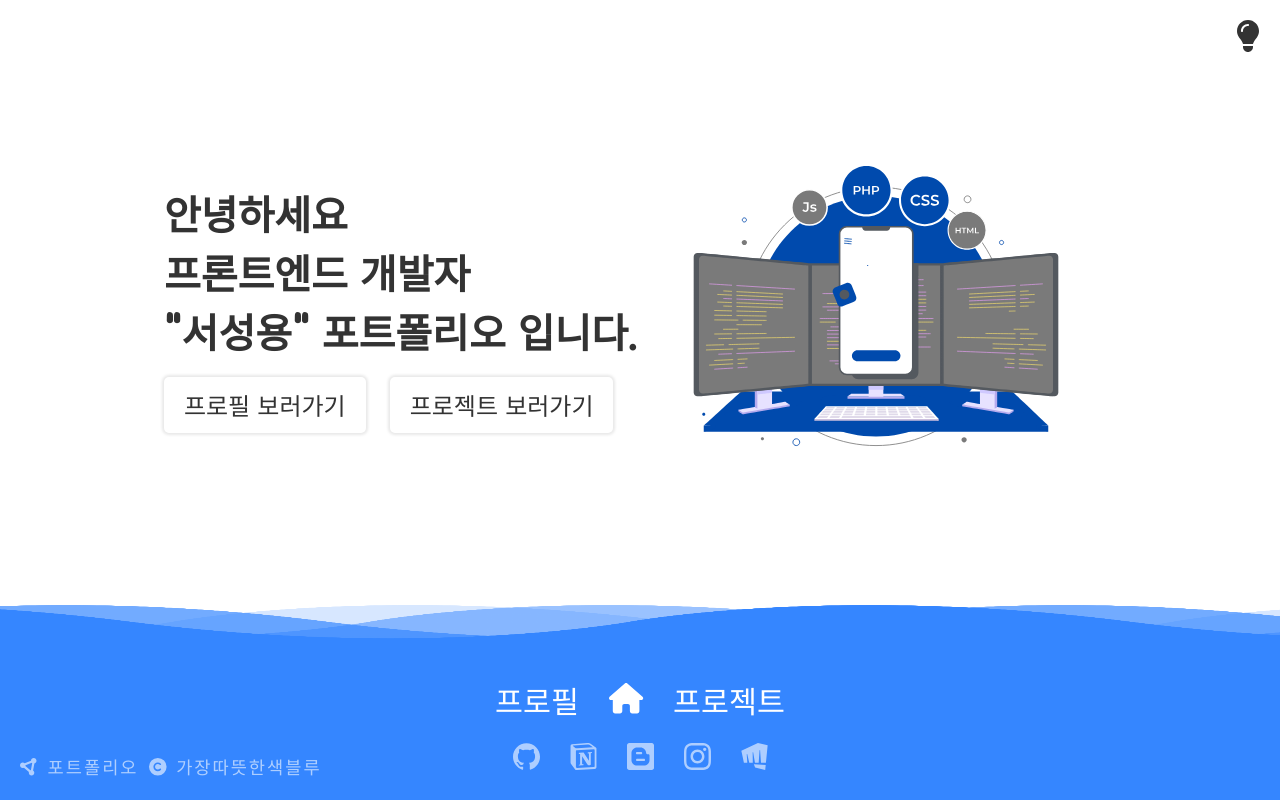
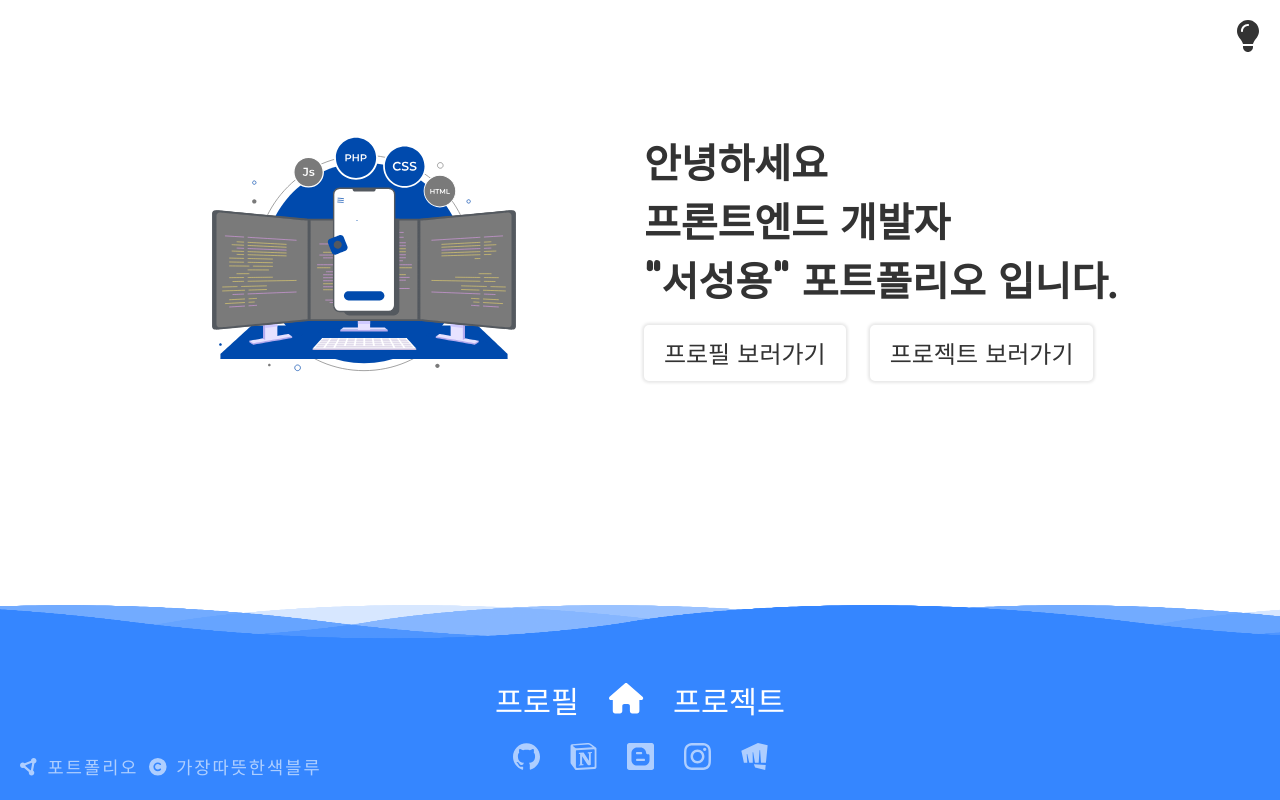
Before and after one commit to rkekqmf/OP.GG, a Next.js app: page / in a window 1280 px wide. Built offline with nearby package versions, Linux system fonts and the light colour scheme.

Commit message:
Mod : any

```diff
--- a/components/home/animation.js
+++ b/components/home/animation.js
@@ -2,14 +2,7 @@ import Lottie from "react-lottie-player";
 import lottieJson from "/public/animation.json";
 
 const Animation = () => {
-  return (
-    <Lottie
-      loop
-      animationData={lottieJson}
-      play
-      style={{ width: 480, height: 480 }}
-    />
-  );
+  return <Lottie loop animationData={lottieJson} play style={{ width: 400, height: 400 }} />;
 };
 
 export default Animation;
--- a/components/layout/footer.js
+++ b/components/layout/footer.js
@@ -68,7 +68,6 @@ const Container = styled.footer`
   justify-content: center;
   align-items: center;
   flex-direction: column;
-  margin-top: 130px;
   padding: 15px 50px;
   width: 100%;
   min-height: 100px;
--- a/pages/index.js
+++ b/pages/index.js
@@ -3,12 +3,12 @@ import styled from "styled-components";
 import Animation from "../components/home/animation";
 
 const Home = () => {
+  const comment = '안녕하세요\n프론트엔드 개발자\n"서성용" 포트폴리오 입니다.';
   return (
     <Container>
+      <Animation />
       <Content>
-        <p>안녕하세요</p>
-        <p>프론트엔드 개발자</p>
-        <p>&quot;서성용&quot; 포트폴리오 입니다.</p>
+        <pre>{comment}</pre>
         <div>
           <Link href="/profile">
             <a>
@@ -22,21 +22,22 @@ const Home = () => {
           </Link>
         </div>
       </Content>
-      <Animation />
     </Container>
   );
 };
 
 const Container = styled.main`
   display: flex;
-  justify-content: space-evenly;
+  justify-content: center;
   align-items: center;
+  column-gap: 5em;
 `;
 
 const Content = styled.div`
   display: flex;
   flex-direction: column;
-  p {
+
+  pre {
     font-size: 2.5em;
     font-weight: 600;
   }
@@ -53,6 +54,27 @@ const Content = styled.div`
     box-shadow: 0 0 3px 2px ${({ theme }) => theme.shadowColor};
   }
 `;
+
+// 반응형 예제
+// const sizes = {
+//   dektop: 1024,
+//   tabled: 768,
+// };
+
+// const media = Object.keys(sizes).reduce((acc, label) => {
+//   acc[label] = (...args) => css`
+//     @media (max-width: ${sizes[label] / 16}em) {
+//       ${css(...args)};
+//     }
+//   `;
+
+//   return acc;
+// }, {});
+
+// const Box = styled.div`
+//   width: 1024px;
+//   ${media.desktop`width: 768px;`};
+// `;
 
 export default Home;
 
--- a/pages/profile.js
+++ b/pages/profile.js
@@ -83,13 +83,14 @@ const Comment1 = styled.p`
   font-size: 1.8em;
   letter-spacing: 0.01em;
   word-spacing: 0.1em;
-  line-height: 1.5em;
+  line-height: 1.4em;
 `;
 const Comment2 = styled(Comment1)`
   font-weight: 600;
-  font-size: 1.5em;
+  font-size: 1.3em;
   white-space: pre;
 `;
+
 export default Profile;
 
 // export const getStaticProps = async () => {
--- a/styles/globalStyle.js
+++ b/styles/globalStyle.js
@@ -21,12 +21,13 @@ body {
 
 #__next {
   display: flex;
-  align-items: center;
-  justify-content: center;
+  flex-direction: column;
+  padding-top: 3.5em;
+  padding-bottom: 15.5em;
   width: 100%;
-  padding-top: 3.5em;
-  padding-bottom: 15em;
+  min-height: 100vh;
 }
+
 ul {
   list-style: none;
 }
```
